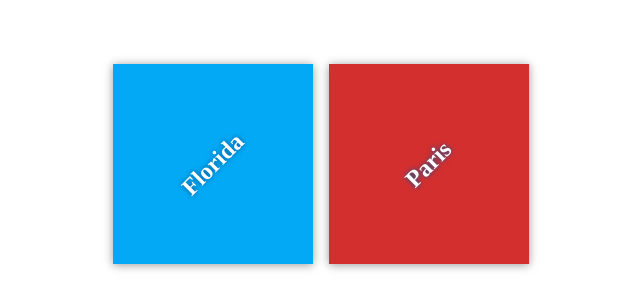
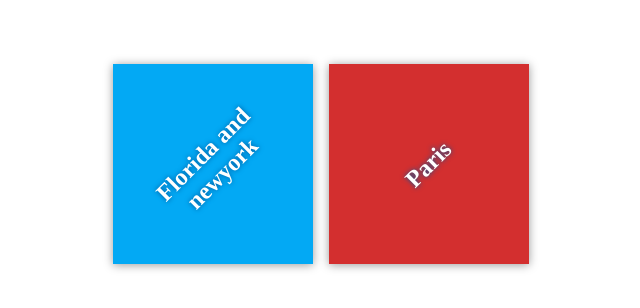
Before and after one commit to githubtsegaye/my-travel-plans, a plain HTML site: page index.html in a window 1280 px wide. Shown: the part 236-544 px from the top of the page, without its empty margins (319-959 px from the left). Drawn offline with Linux system fonts and the light colour scheme; files that its build step writes are made by us from their sources.

Commit message:
coomit newyork

```diff
--- a/index.html
+++ b/index.html
@@ -11,7 +11,7 @@
     <div class="container">
         <div class="destination-container">
             <div class="destination" id="florida">
-                <h2>Florida</h2>
+                <h2>Florida and newyork</h2>
             </div>
 
             <div class="destination" id="paris">
```
